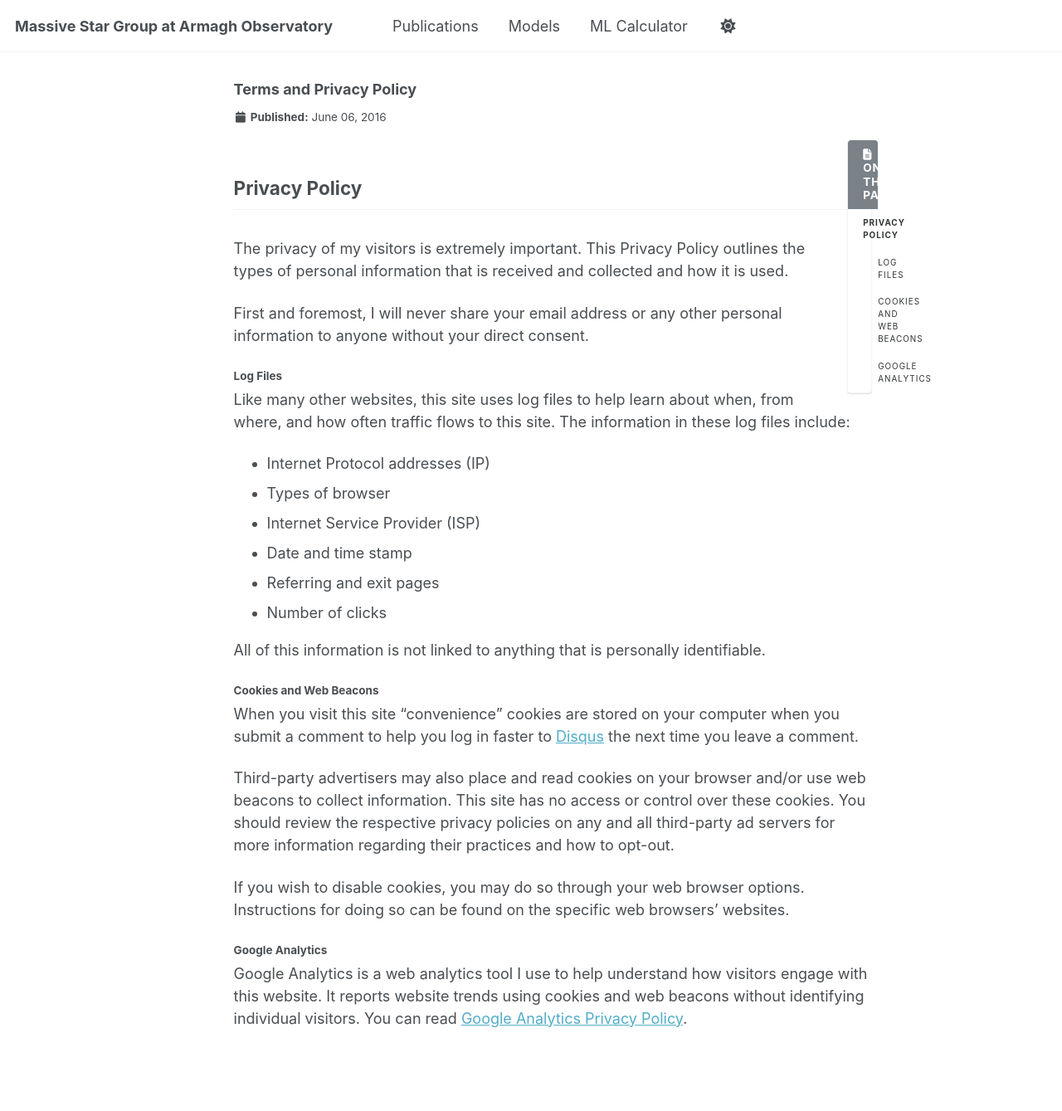
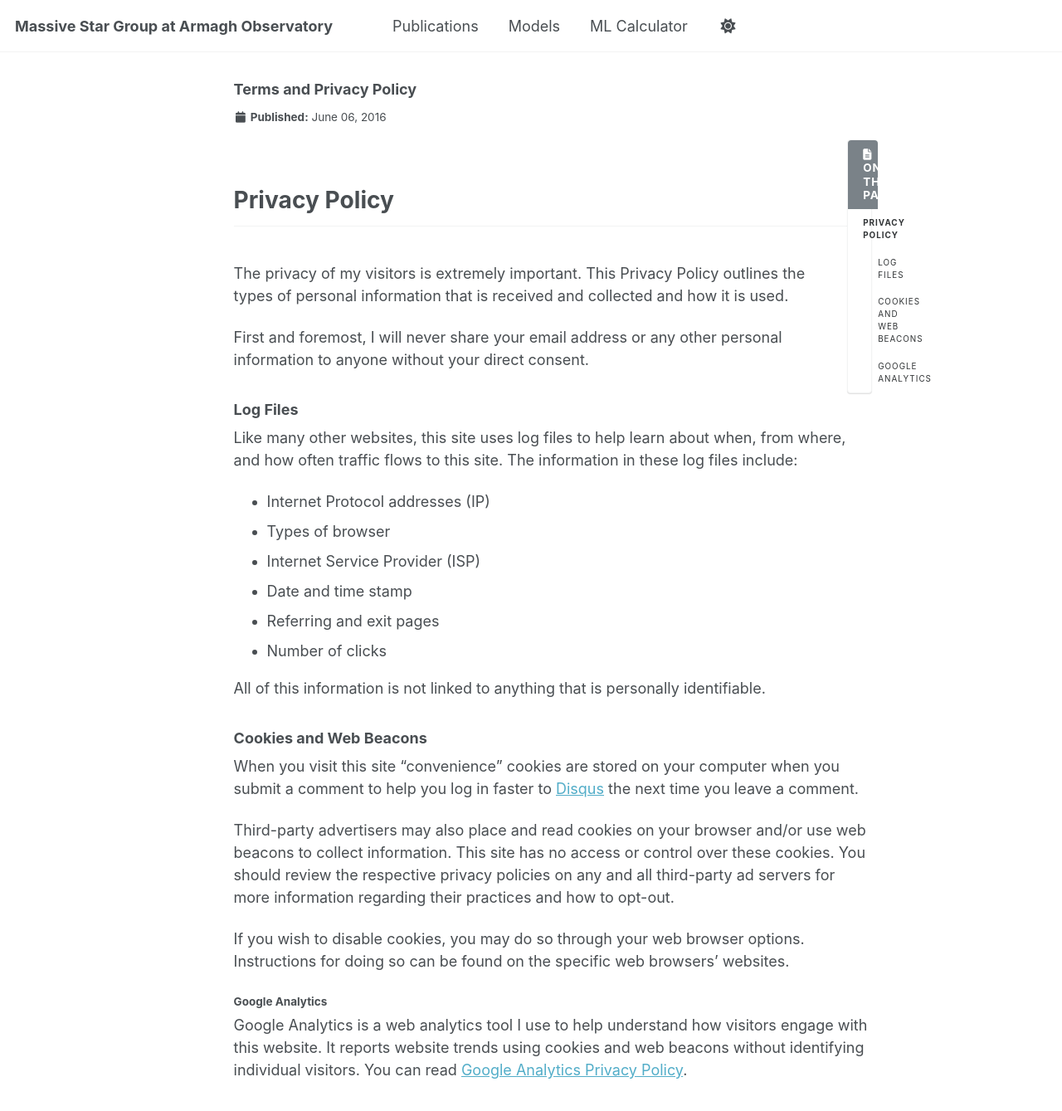
Before and after one commit to Mdot-com/mdot.com, a Jekyll site: the page built from _pages/terms.md, in a window 1280 px wide and 1400 px high. Shown: the top 1339 px of the window at 83% size. Built offline with Jekyll 4.4.1, drawn with Linux system fonts in a browser that asks for light colours.

Commit message:
Update _base.scss

```diff
--- a/_sass/layout/_base.scss
+++ b/_sass/layout/_base.scss
@@ -38,11 +38,11 @@ h1 {
 
 h2 {
   margin-bottom: 1.5em;
-  font-size: $type-size-4;
+  font-size: $type-size-3;
 }
 
 h3 {
-  font-size: $type-size-6;
+  font-size: $type-size-5;
 }
 
 h4 {
```
